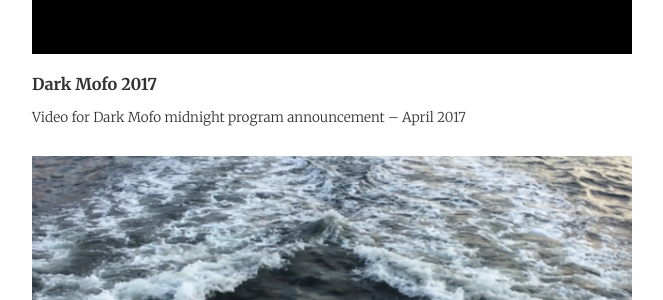
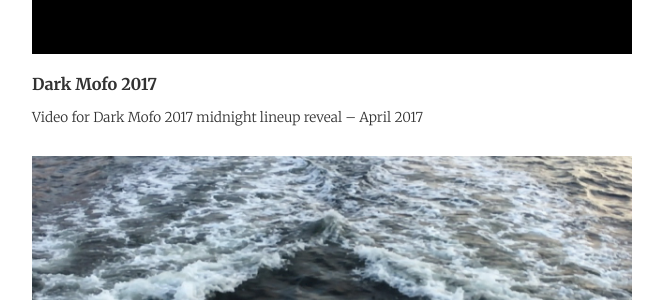
Before and after one commit to rnkn/portfolio, a Jekyll site: the page built from _pages/directing.html, in a window 1280 px wide and 900 px high. Shown: the part 372-672 px from the top of the window, without its empty margins (308-971 px from the left). Built offline with Jekyll 4.4.1, drawn with Linux system fonts in a browser that asks for light colours.

Commit message:
Fixup Dark Mofo name

```diff
--- a/_posts/2017-04-08-dark-mofo.md
+++ b/_posts/2017-04-08-dark-mofo.md
@@ -3,10 +3,10 @@ title: Dark Mofo 2017
 layout: project
 categories: directing
 description: >-
-  Video for Dark Mofo midnight program announcement
+  Video for Dark Mofo 2017 midnight lineup reveal
 image: darkmofo.jpg
 news: >-
-  [Dark Mofo](https://darkmofo.net.au) program midnight announcement video (a rework of
+  [Dark Mofo](https://darkmofo.net.au) midnight lineup reveal video (a rework of
   [_Wilderness of Mirrors_](/wilderness/)).
 youtube_id: 65pqjtrGpQM
 ---
```
